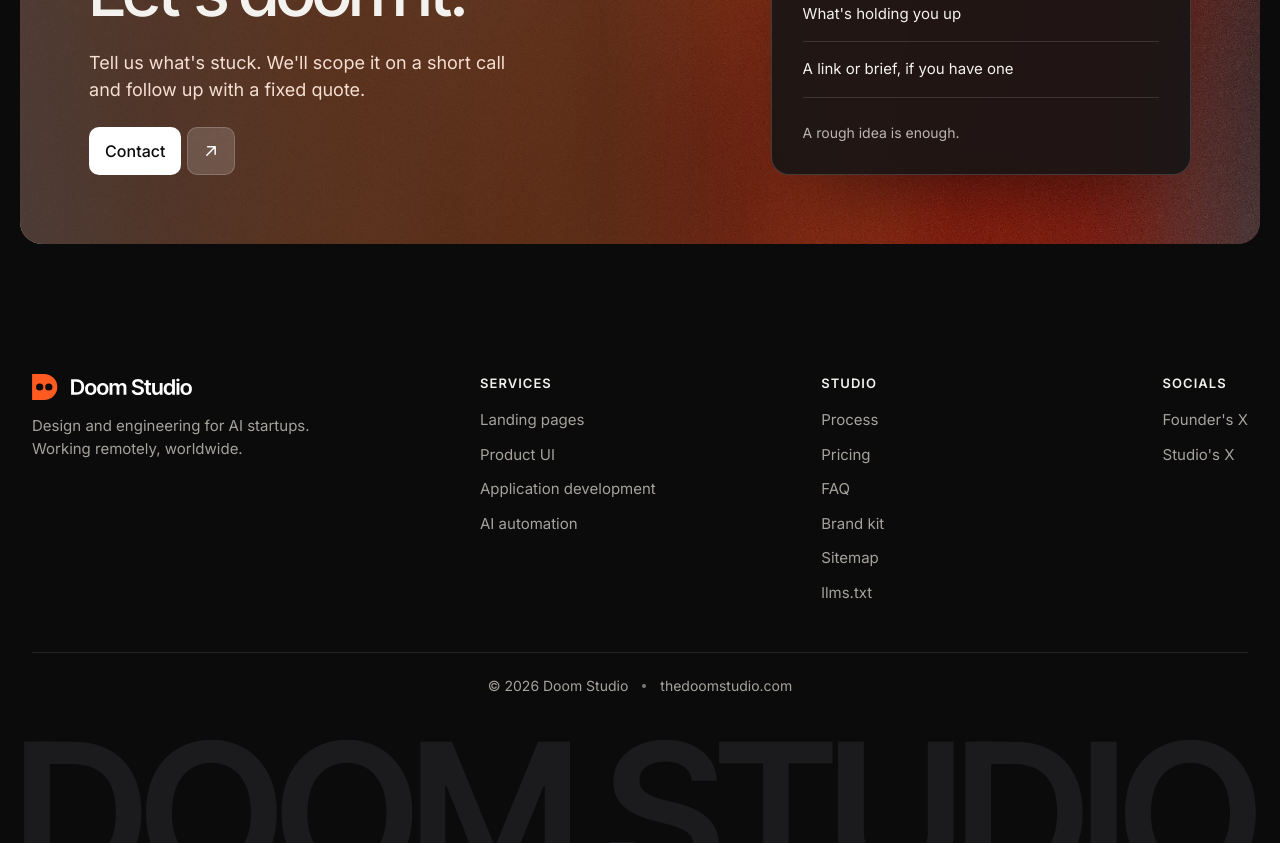
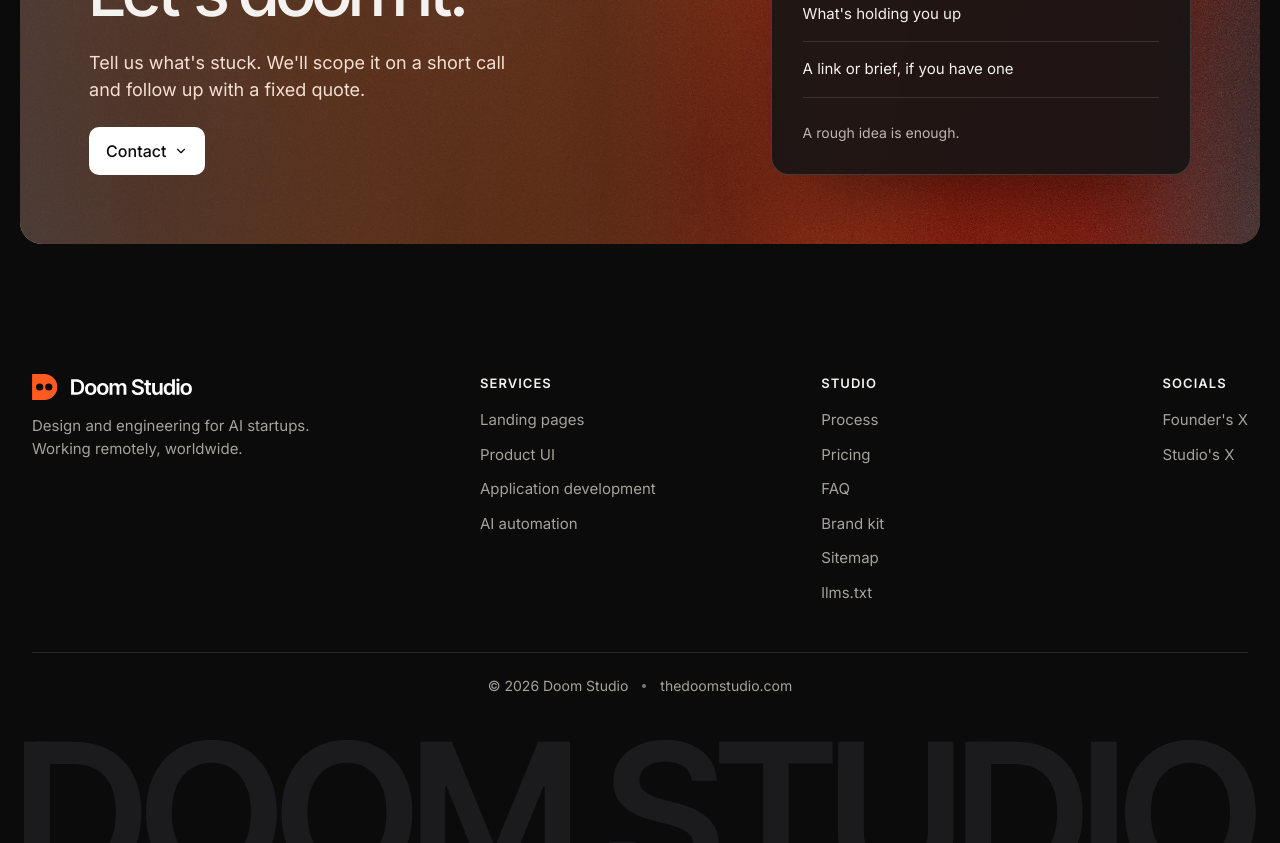
Before and after one commit to GIKSN-RESEARCH/Doom, a Next.js app: page / in a window 1280 px wide. Shown: the part 6240-7083 px from the top of the page. Built offline with nearby package versions, Linux system fonts and the light colour scheme.

Commit message:
feat: add contact choices to the project call to action

```diff
--- a/src/components/studio/Cta.tsx
+++ b/src/components/studio/Cta.tsx
@@ -1,6 +1,7 @@
 import Image from "next/image";
-import { bookingHref, site } from "@/lib/content";
-import { DooGlyph, Label, SplitButton } from "./ui";
+import { contactLinks, site } from "@/lib/content";
+import { DooGlyph, Label } from "./ui";
+import { ContactMenu } from "./ContactMenu";
 import styles from "./Cta.module.css";
 
 export function CallPrepCard({ compact = false }: { compact?: boolean }) {
@@ -48,13 +49,11 @@ export function Cta() {
             {cta.headline}
           </h2>
           <p className={styles.description}>{cta.body}</p>
-          <SplitButton
-            href={bookingHref}
-            target="_blank"
+          <ContactMenu
+            {...contactLinks}
+            label={cta.button}
             className={styles.button}
-          >
-            {cta.button}
-          </SplitButton>
+          />
         </div>
         <CallPrepCard />
       </div>
```
